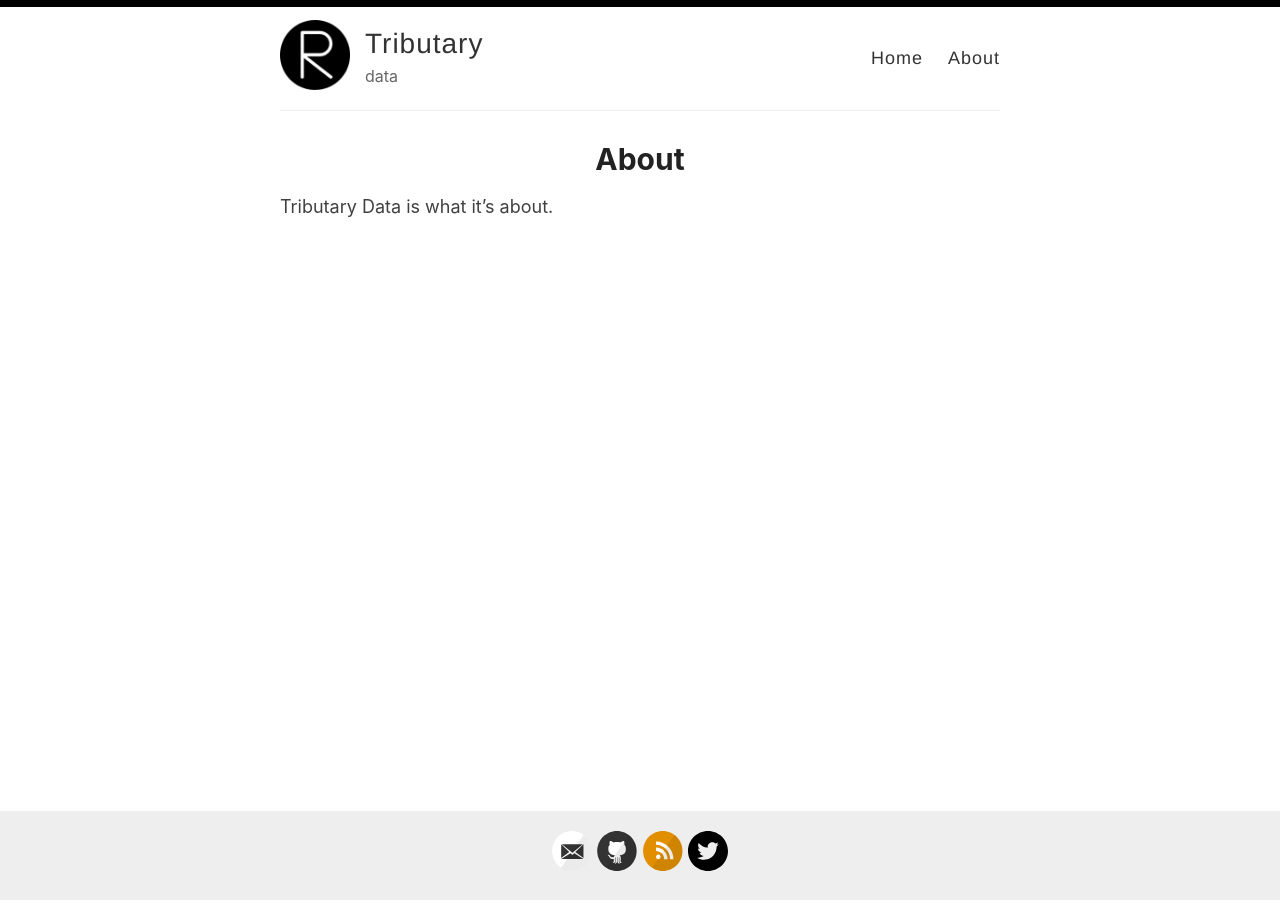
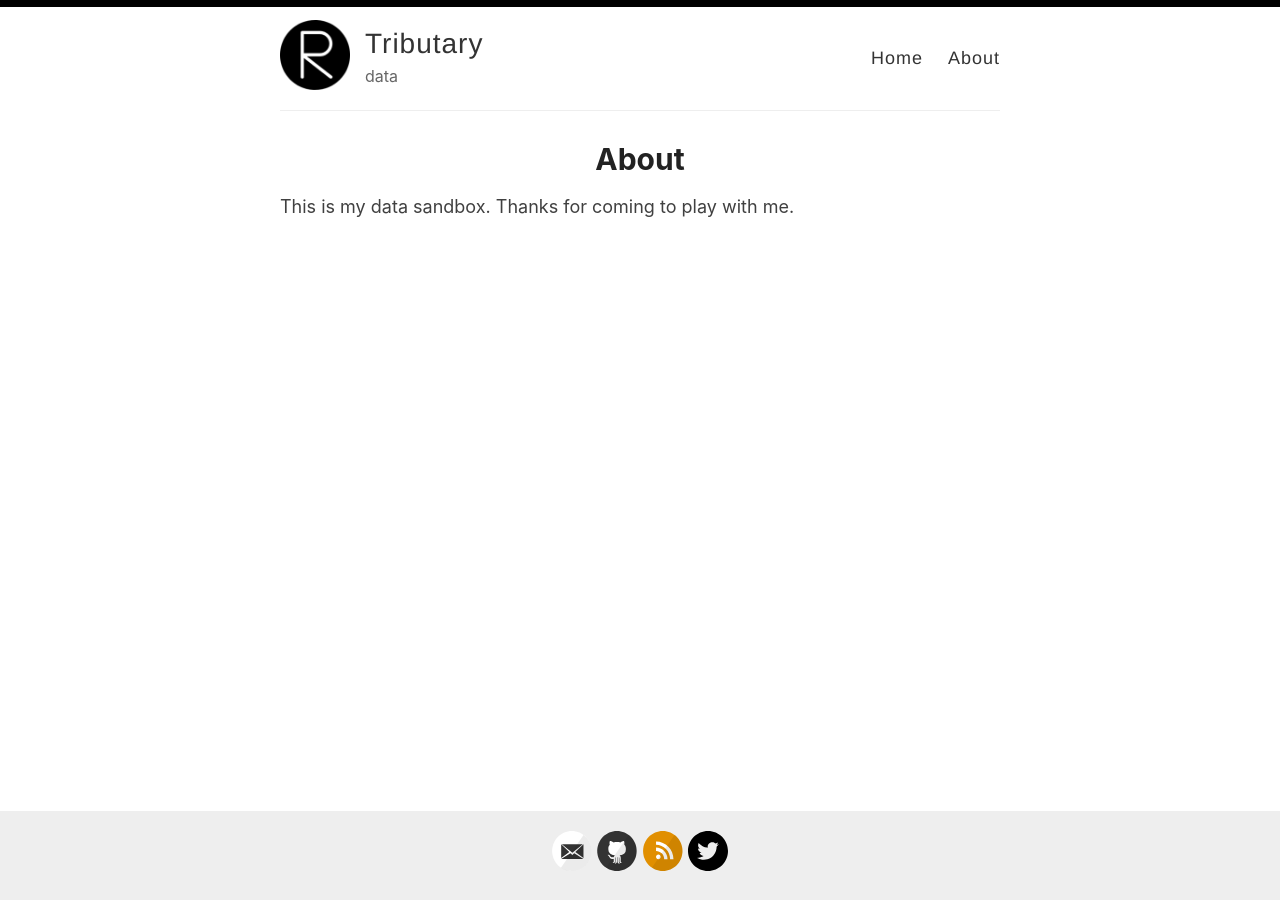
Before and after one commit to oroconnor/reverie, a Jekyll site: the page built from _pages/about.md, in a window 1280 px wide. Built offline with Jekyll 4.4.1, drawn with Linux system fonts in a browser that asks for light colours.

Commit message:
Update about.md

```diff
--- a/_pages/about.md
+++ b/_pages/about.md
@@ -4,4 +4,4 @@ title: About
 permalink: /about/
 ---
 
-Tributary Data is what it's about.
+This is my data sandbox. Thanks for coming to play with me.
```
